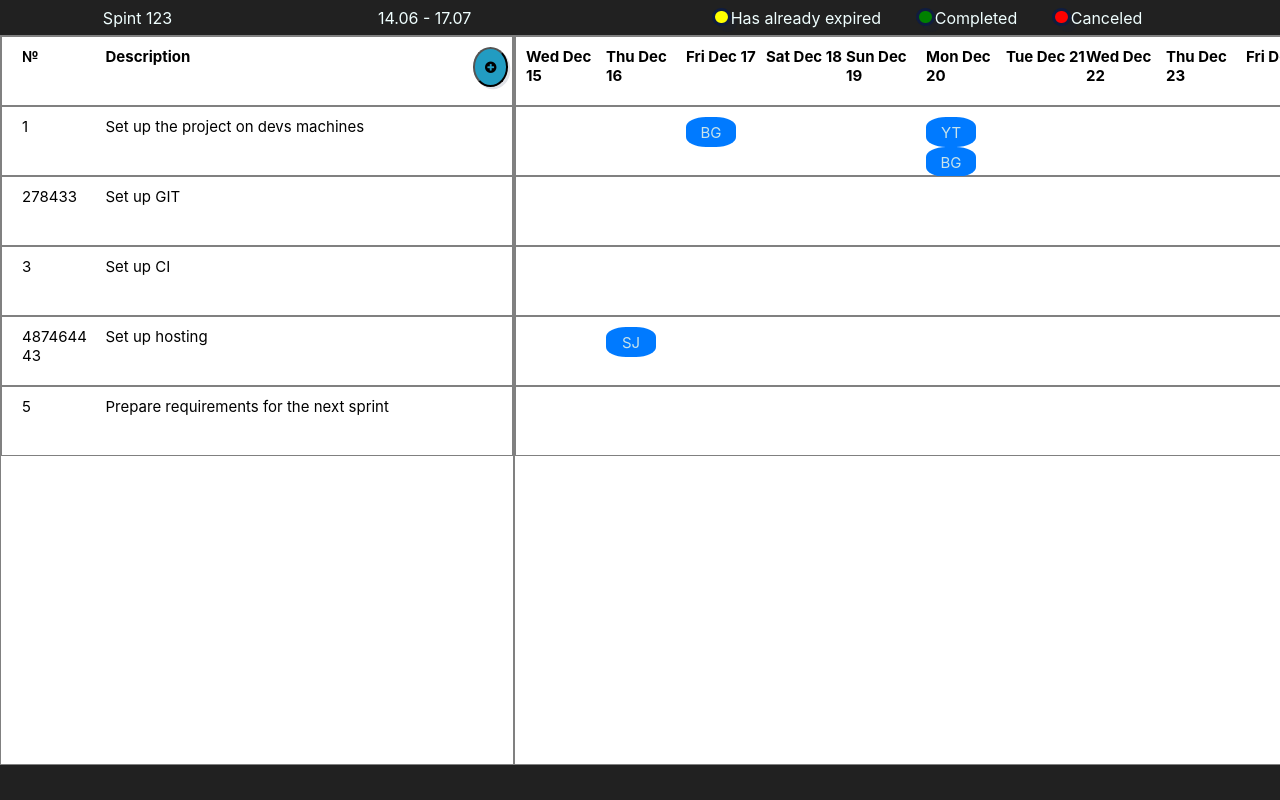
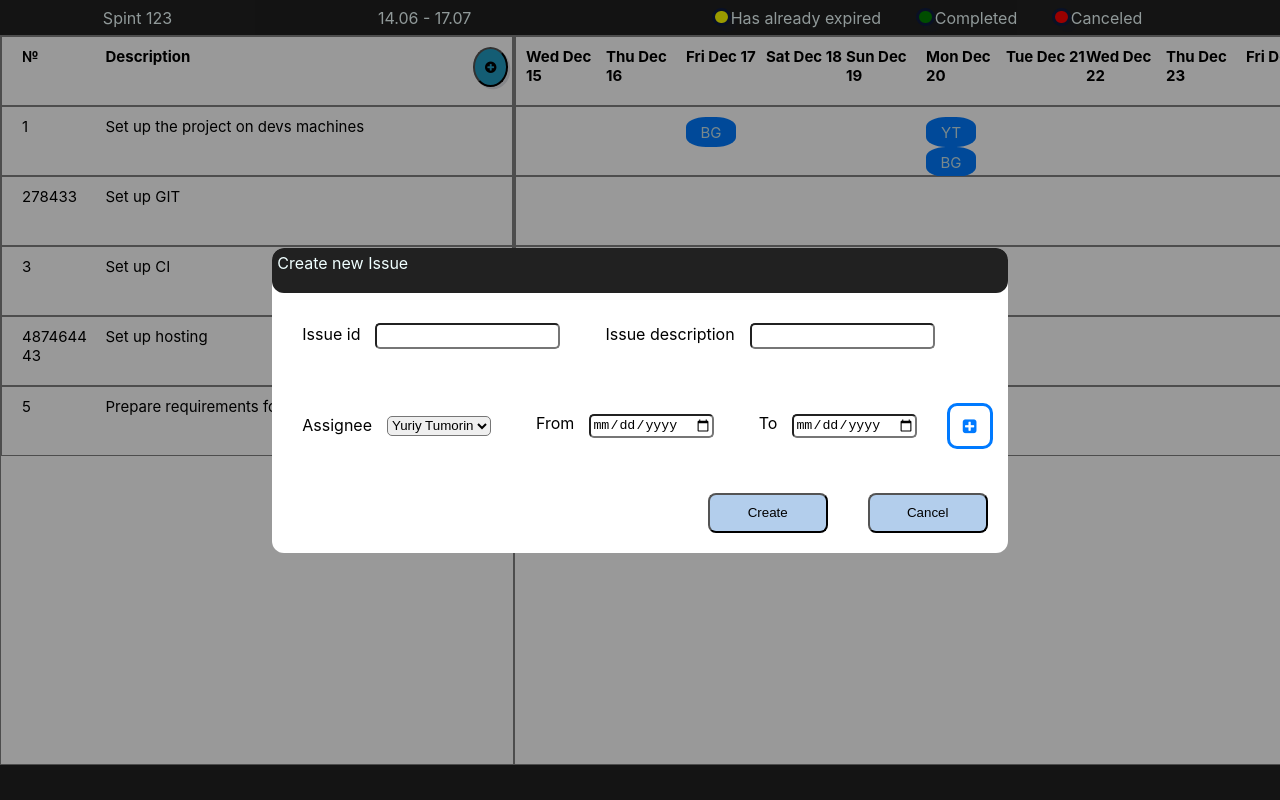
Before and after one commit to tumorin/detailed-sprint-planning, a React (Create React App) app: page / in a window 1280 px wide. Both pictures are taken after a click on the button 490 px from the left and 67 px from the top of the page. Shown: the top 800 px of the page. Built offline with nearby package versions, Linux system fonts and the light colour scheme.

Commit message:
add new issue modal

```diff
--- a/package.json
+++ b/package.json
@@ -6,6 +6,7 @@
     "@testing-library/jest-dom": "^5.15.0",
     "@testing-library/react": "^11.2.7",
     "@testing-library/user-event": "^12.8.3",
+    "classnames": "^2.3.1",
     "react": "^17.0.2",
     "react-dom": "^17.0.2",
     "react-redux": "^7.2.6",
--- /dev/null
+++ b/src/pages/main/components/EditIssue/EditIssue.css
@@ -0,0 +1,103 @@
+.edit-issue-modal {
+    height: 100vh;
+    width: 100vw;
+    background-color: rgba(0,0,0,0.4);
+    position: fixed;
+    top: 0px;
+    left: 0px;
+    display: flex;
+    align-items: center;
+    justify-content: center;
+    opacity: 0;
+    pointer-events: none;
+    transition: 0.5s;
+}
+
+.edit-issue-modal.active {
+    opacity: 1;
+    pointer-events: all;
+}
+
+.edit-issue-container {
+    /*padding: 20px;*/
+    padding-bottom: 10px;
+    border-radius: 12px;
+    background-color: white;
+    /*width: 50vw;*/
+    transform: scale(0.5);
+    transition: 0.4s all;
+}
+
+.edit-issue-container.active {
+    transform: scale(1);
+}
+
+.edit-issue-header {
+    background-color: #212121;
+    color: azure;
+    min-height: 35px;
+    border-radius: 12px;
+    padding: 5px;
+}
+
+.edit-issue-id-and-description-container {
+    margin: 10px;
+    padding: 5px;
+}
+
+.edit-issue-id-and-description-container label {
+    margin: 15px;
+}
+
+.edit-issue-id-and-description-container input {
+    margin: 15px;
+    border-radius: 5px;
+    height: 1.5em;
+}
+
+.edit-issue-assignee-container {
+    margin: 10px;
+    padding: 5px;
+    display: flex;
+    align-items: center;
+}
+
+.edit-issue-assignee-container label {
+    margin: 15px;
+}
+
+.edit-issue-assignee-container select,input {
+    margin: 15px;
+    border-radius: 5px;
+    height: 1.5em;
+}
+
+.edit-issue-assignee-plus-button {
+    height: 40px;
+    width: 40px;
+    border: #007aff solid;
+    border-radius: 10px;
+    text-align: center;
+    display: flex;
+    justify-content: center;
+    flex-direction: column;
+    color: #007aff;
+}
+
+.edit-issue-assigned-row {
+    display: flex;
+    flex-direction: row;
+}
+
+.buttons-container {
+    display: flex;
+    justify-content: flex-end;
+}
+
+.buttons-container button {
+    width: 120px;
+    height: 40px;
+    margin: 10px 20px;
+    border-radius: 8px;
+    background-color: #b3ceec;
+}
--- /dev/null
+++ b/src/pages/main/components/EditIssue/EditIssue.js
@@ -0,0 +1,95 @@
+import './EditIssue.css';
+import classnames from 'classnames';
+import {useState} from "react";
+import {useSelector} from "react-redux";
+import {getTeam} from "../../../../redux/team/team-selectors";
+
+export default function EditIssue({active, setActive}) {
+    const [issueId, setIssueId] = useState('');
+    const [issueDescription, setIssueDescription] = useState('');
+    const [ally, setAlly] =useState('');
+    const [fromDate,setFromDate] = useState('');
+    const [toDate,setToDate] = useState('');
+    const [assigneedList, setAssigneedList] = useState([]);
+    const team = useSelector(getTeam);
+    function changeIdHandler(e) {
+        setIssueId(e.target.value);
+    }
+    function changeDescriptionHandler(e) {
+        setIssueDescription(e.target.value);
+    }
+    function changeAllyHandler(e) {
+        setAlly(e.target.value);
+    }
+    function addAssigneeHandler() {
+        setAssigneedList((oldList) => [...oldList, {ally,fromDate,toDate}])
+    }
+    function changeFromDateHandler(e) {
+        setFromDate(e.target.value);
+    }
+    function changeToDateHandler(e) {
+        setToDate(e.target.value);
+    }
+    return (
+        <div className={classnames("edit-issue-modal" , {'active': active})}
+             onClick={()=> setActive(false)}>
+            <div className={classnames("edit-issue-container", {'active': active})}
+                 onClick={e => e.stopPropagation()}>
+                <div className="edit-issue-header">
+                     Create new Issue
+                </div>
+                <form>
+                    <div className="edit-issue-id-and-description-container">
+                        <label>
+                            Issue id
+                            <input type="text" value={issueId} onChange={changeIdHandler}/>
+                        </label>
+                        <label>
+                            Issue description
+                            <input type="text" value={issueDescription} onChange={changeDescriptionHandler}/>
+                        </label>
+                    </div>
+                    <div className="edit-issue-assignee-container">
+                        <label>
+                         Assignee
+                         <select value={ally} onChange={changeAllyHandler}>
+                             {team.map((ally => {
+                                 return (
+                                     <option value={ally.nick} key={ally.nick}>
+                                         {ally.name + ' ' + ally.surname}
+                                     </option>)
+                             }))}
+                            </select>
+                        </label>
+                        <label>
+                            From
+                            <input type="date" value={fromDate} onChange={changeFromDateHandler}/>
+                        </label>
+                        <label>
+                            To
+                            <input type="date" value={toDate} onChange={changeToDateHandler}/>
+                        </label>
+                        <div className="edit-issue-assignee-plus-button" onClick={addAssigneeHandler}>
+                            <span className="fa fa-plus-square"></span>
+                        </div>
+                    </div>
+                    <div className="edit-issue-assigned-container">
+                        {assigneedList.map(assigned => {
+                            return (
+                                <div className="edit-issue-assigned-row">
+                                    {/*<div>{assigned.ally}</div>*/}
+                                    {/*<div>{assigned.fromDate}</div>*/}
+                                    {/*<div>{assigned.toDate}</div>*/}
+                                </div>
+                            )
+                        })}
+                    </div>
+                    <div className="buttons-container">
+                        <button>Create</button>
+                        <button>Cancel</button>
+                    </div>
+                </form>
+            </div>
+        </div>
+    )
+}
--- a/src/pages/main/components/issue-table/IssueList/IssueList.js
+++ b/src/pages/main/components/issue-table/IssueList/IssueList.js
@@ -1,6 +1,6 @@
 import './IssueList.css';
 
-export default function IssueList({issues}) {
+export default function IssueList({issues, setEditIssueActive}) {
     const issueElems = issues.map(({id, description}) => {
         return (
             <div className="issue-list-row" key={id}>
@@ -21,7 +21,10 @@ export default function IssueList({issues}) {
                 <div className="issue-list-heading">
                     <div className="issue-list-id">№</div>
                     <div className="issue-list-description">Description</div>
-                    <button className="issue-list-add-button"><span className="fa fa-plus-circle"></span></button>
+                    <button className="issue-list-add-button"
+                            onClick={() => setEditIssueActive(true)}>
+                           <span className="fa fa-plus-circle"></span>
+                    </button>
                 </div>
                 {issueElems}
             </div>
--- a/src/pages/main/components/issue-table/Schedule/Schedule.js
+++ b/src/pages/main/components/issue-table/Schedule/Schedule.js
@@ -28,21 +28,16 @@ function prepareDayList(issues, sprint, days) {
             schedule
         }
     });
-
-    console.log(issueList);
     return {dayList, issueList};
 }
 
 const renderRow = (issue) => {
-    // console.log((issue));
-    // issue.schedule.forEach( value => console.log(value))
     return (
         issue.schedule.map((issueDay, index) => {
-            console.log('issueDay',issueDay);
             if (Array.isArray(issueDay)) {
                 return (
                     <div className="schedule-issue-day" key={index}>
-                        {issueDay.map(label => <AllyLabel label={label}/>)}
+                        {issueDay.map(label => <AllyLabel label={label} key={label}/>)}
                     </div>
                     )
             } else  return (
--- a/src/pages/main/components/issue-table/issue-table.jsx
+++ b/src/pages/main/components/issue-table/issue-table.jsx
@@ -1,18 +1,21 @@
 import './issue-table.css';
 import IssueList from './IssueList/IssueList';
 import Schedule from './Schedule/Schedule';
+import EditIssue from "../EditIssue/EditIssue";
+import {useState} from "react";
 
 
 function IssueTable({issues, sprint, days}) {
-
+    const [editIssueActive, setEditIssueActive] = useState(false)
     return(
         <div className="issue-table-container">
-            <IssueList issues={issues}/>
+            <IssueList issues={issues} setEditIssueActive={setEditIssueActive}/>
             <Schedule
                 issues={issues}
                 sprint={sprint}
                 days={days}
             />
+            <EditIssue active={editIssueActive} setActive={setEditIssueActive}/>
         </div>
     )
 }
```
Also changed, not shown: 1 other file (tests, documents, lock files or other folders).
